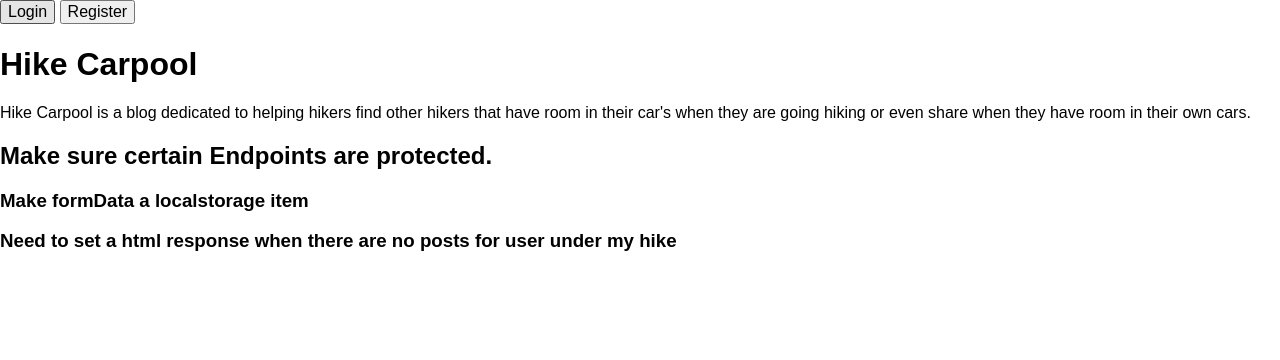
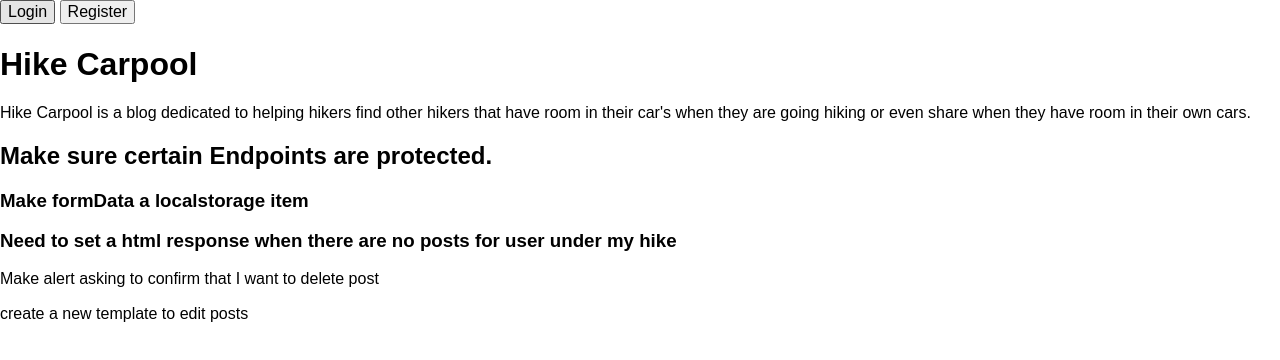
Before and after one commit to rusye/hike-carpool, a website: page public/index.html in a window 1280 px wide. Drawn offline with nearby package versions, Linux system fonts and the light colour scheme.

Commit message:
updated notes

```diff
--- a/public/index.html
+++ b/public/index.html
@@ -30,6 +30,8 @@
           <h2>Make sure certain Endpoints are protected.</h2>
           <h3>Make formData a localstorage item</h3>
           <h3>Need to set a html response when there are no posts for user under my hike</h3>
+          <p>Make alert asking to confirm that I want to delete post</p>
+          <p>create a new template to edit posts</p>
         </header>
       </section>
 
```
